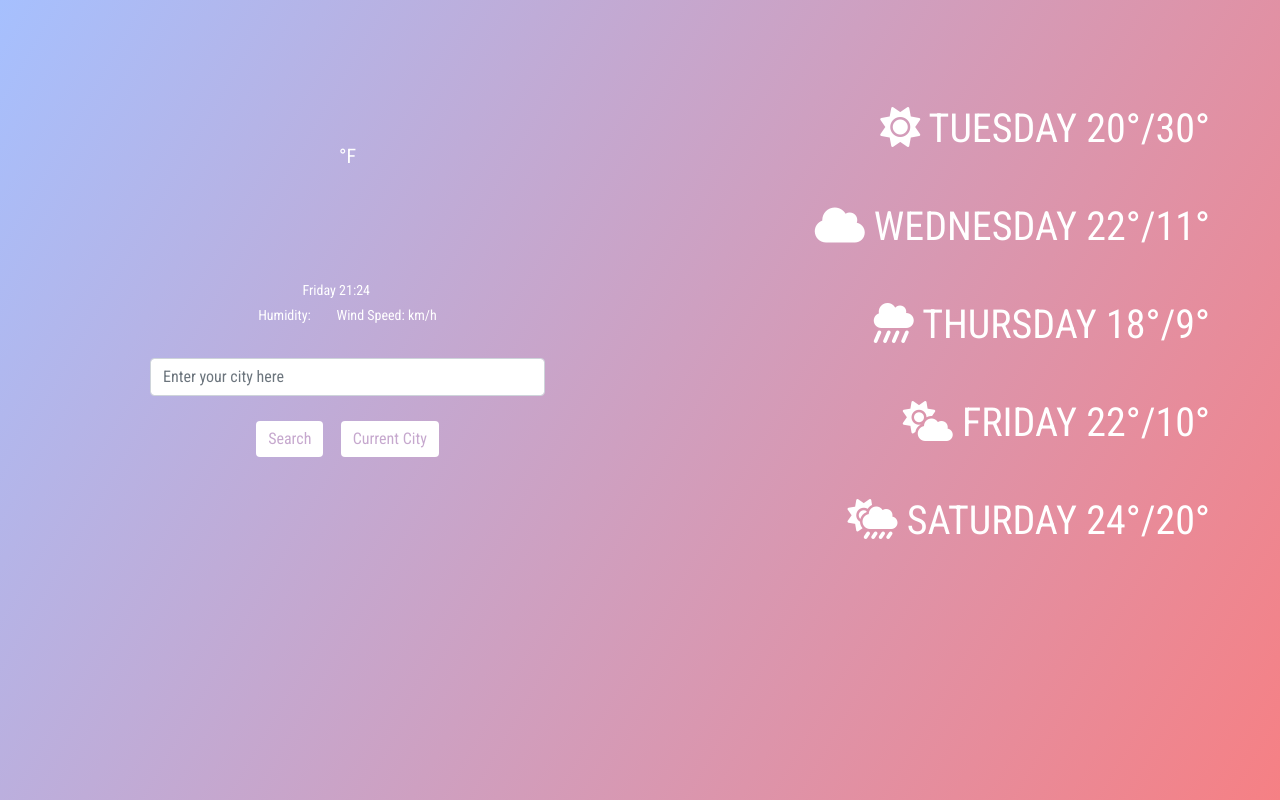
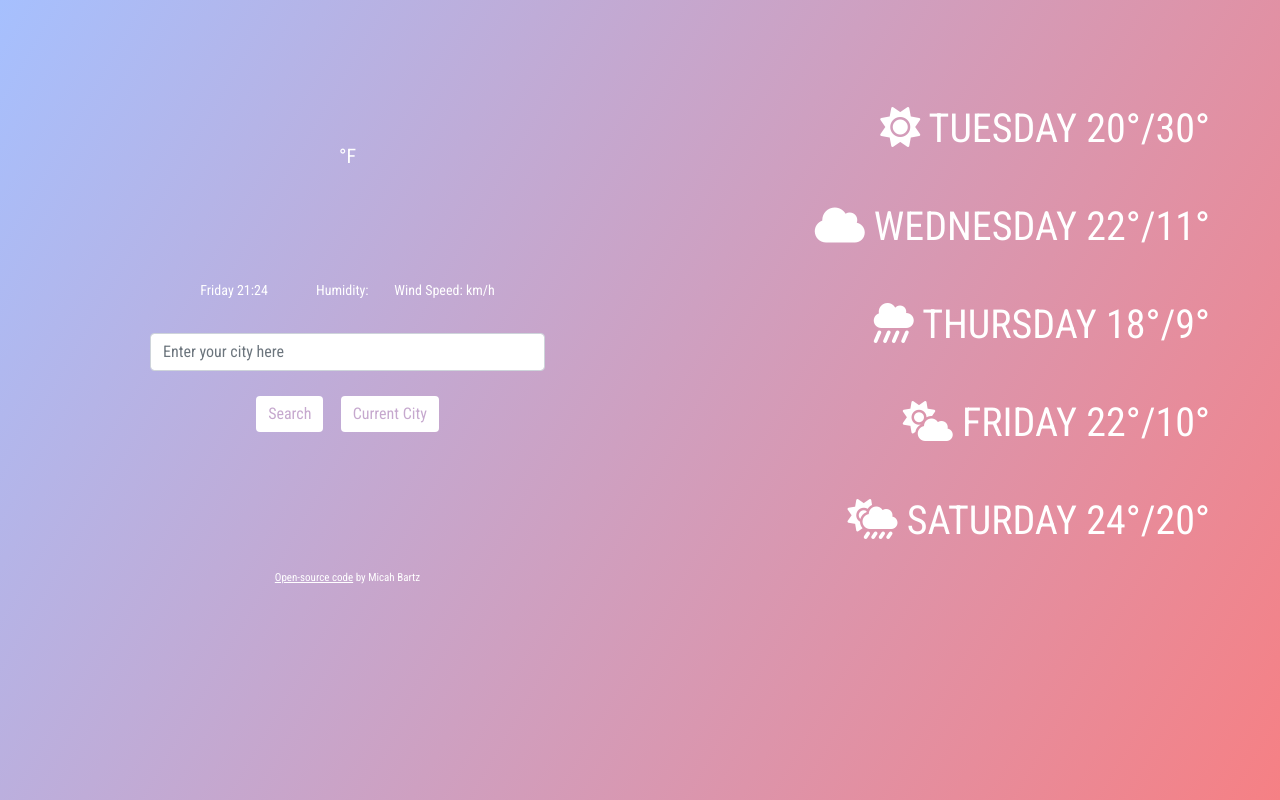
Before and after one commit to micahbartz34/FinalProjectSheCodes, a plain HTML site: page index.html in a window 1280 px wide. Drawn offline with nearby package versions, Linux system fonts and the light colour scheme; no server answers.

Commit message:
Added "Open-source code by Micah Bartz"

```diff
--- a/index.html
+++ b/index.html
@@ -34,8 +34,7 @@
             <span id="date"></span>
             &nbsp;&nbsp;&nbsp;&nbsp;&nbsp;&nbsp;
             <span id="description"></span>
-            <br />
-            Humidity:
+            &nbsp;&nbsp;&nbsp;&nbsp;&nbsp;&nbsp; Humidity:
             <span id="humidity"></span> &nbsp;&nbsp;&nbsp;&nbsp;&nbsp;&nbsp;
             Wind Speed: <span id="wind"></span> km/h
           </p>
@@ -53,6 +52,14 @@
               Current City
             </button>
           </form>
+          <span class="source">
+            <a
+              href="https://github.com/micahbartz34/FinalProjectSheCodes"
+              title="Open-source code"
+              >Open-source code</a
+            >
+            by Micah Bartz
+          </span>
         </div>
         <div class="col-7">
           <i class="fas fa-sun"></i> TUESDAY 20°/30° <br />
--- a/src/styles.css
+++ b/src/styles.css
@@ -20,7 +20,9 @@ body {
 .units,
 p,
 .col-7,
-h1 {
+h1,
+.source,
+a {
   color: white;
 }
 .temperature {
@@ -63,3 +65,8 @@ form {
   background: transparent;
   color: white;
 }
+
+.source,
+a {
+  font-size: 11px;
+}
```
